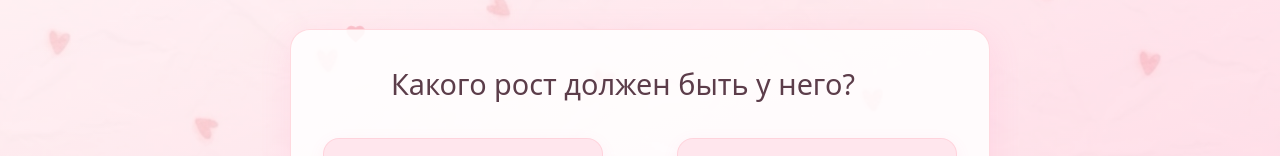
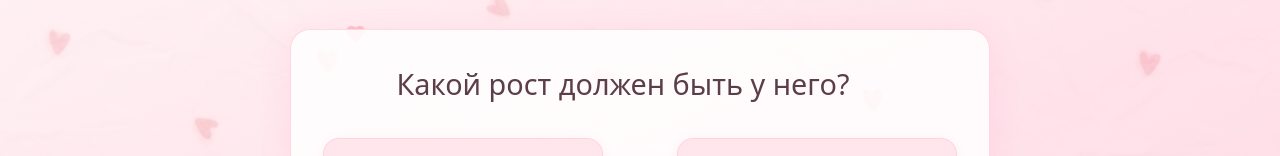
Before and after one commit to Pla1n23/Valentine-s_day, a plain HTML site: page page1.html in a window 1280 px wide. Shown: the part 180-336 px from the top of the page. Drawn offline with Linux system fonts and the light colour scheme.

Commit message:
Исправление опечатки

```diff
--- a/page1.html
+++ b/page1.html
@@ -155,7 +155,7 @@
     <span class="heart heart-8"><svg viewBox="0 0 24 24"><path d="M12 21.35l-1.45-1.32C5.4 15.36 2 12.28 2 8.5 2 5.42 4.42 3 7.5 3c1.74 0 3.41.81 4.5 2.09C13.09 3.81 14.76 3 16.5 3 19.58 3 22 5.42 22 8.5c0 3.78-3.4 6.86-8.55 11.54L12 21.35z"/></svg></span>
   </div>
   <div class="container">
-    <p class="question">Какого рост должен быть у него?</p>
+    <p class="question">Какой рост должен быть у него?</p>
     <div class="answers-wrap">
       <div class="answer-slot slot-1">
         <span class="card wrong wrong-hide">от 100 до 150</span>
```
